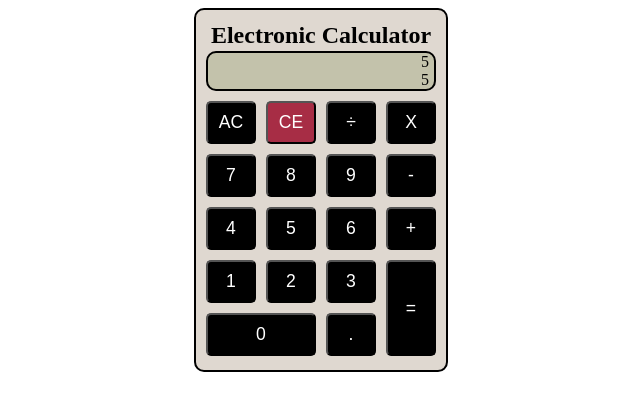
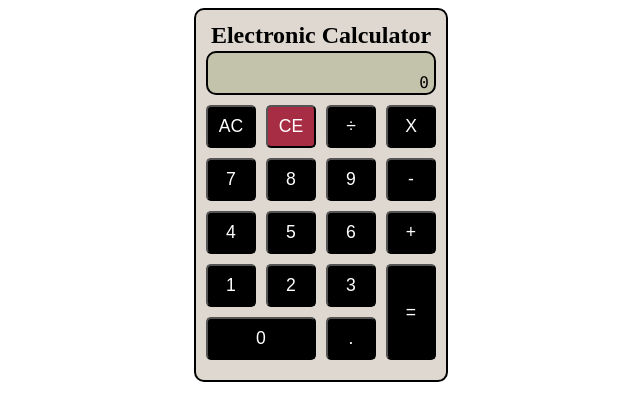
Before and after one commit to vincentntang/react-calculator-freecodecamp, a React (Create React App) app: page / in a window 1280 px wide. Shown: the top 420 px of the page, without its empty margins (319-959 px from the left). Built offline with nearby package versions, Linux system fonts and the light colour scheme; the HTML template or start-up script is replaced by a standard one.

Commit message:
Adjust css so longer formulas allowed

```diff
--- a/src/components/App.js
+++ b/src/components/App.js
@@ -8,9 +8,21 @@ import "../styles/App.css";
 
 const isOperator = /[x/+-]/;
 
+/**
+ * REQUIREMENTS
+ * It should.......
+ * Add a number
+ * Forbid sequential operators
+ * Forbid multiple "."
+ * Limit one "." per token
+ * Set to 0 if nothing added
+ *
+ * Create, Delete, Update
+ */
+
 class App extends Component {
   state = {
-    curDisplay: 5,
+    curDisplay: 0,
     prevValue: 0,
     formula: "",
     curSign: "",
@@ -35,8 +47,11 @@ class App extends Component {
       curSign: e.target.value
     });
   };
-  handleNumbers = () => {
-    console.log("handleNumbers");
+  handleNumbers = e => {
+    this.setState({
+      curDisplay: e.target.value,
+      formula: this.state.formula + e.target.value
+    });
   };
   handleEvaluate = () => {
     console.log("handleEvaluate");
@@ -50,8 +65,8 @@ class App extends Component {
         <div className="calculator">
           <Header />
           <div className="display-wrapper">
+            <Formula formula={this.state.formula} />
             <Output curDisplay={this.state.curDisplay} />
-            <Formula curDisplay={this.state.curDisplay} />
           </div>
           <Buttons
             clearAll={this.handleClearAll}
--- a/src/components/Formula.js
+++ b/src/components/Formula.js
@@ -1,5 +1,5 @@
 import React from "react";
 
-const Formula = props => <p id="currentOperation">{props.curDisplay}</p>;
+const Formula = props => <p id="currentFormula">{props.formula}</p>;
 
 export default Formula;
--- a/src/components/Output.js
+++ b/src/components/Output.js
@@ -1,5 +1,5 @@
 import React from "react";
 
-const Output = props => <p id="currentOperation">{props.curDisplay}</p>;
+const Output = props => <p id="currentOutput">{props.curDisplay}</p>;
 
 export default Output;
--- a/src/styles/App.css
+++ b/src/styles/App.css
@@ -13,7 +13,7 @@ h2#title {
   border: 2px solid black;
   border-radius: 10px;
   background-color: #dfd8d0;
-  height: 340px; /* Not sure why I can't resize */
+  height: 350px; /* Not sure why I can't resize */
 }
 
 .display-wrapper {
@@ -22,15 +22,26 @@ h2#title {
   border: 2px solid black;
   text-align: right;
   padding-right: 5px;
+  min-height: 40px;
+  max-width: 230px;
+  position: relative;
 }
-.display-wrapper #output {
-  font-size: 20px;
-}
-.display-wrapper #entry {
-  color: grey;
-}
+
 .display-wrapper p {
   margin: 0px;
+}
+.display-wrapper #currentOutput {
+  min-height: 20px;
+  width: 100%;
+  word-wrap: break-word;
+  font-family: consolas;
+}
+.display-wrapper #currentFormula {
+  min-height: 20px;
+  width: 100%;
+  word-wrap: break-word;
+  font-size: 90%;
+  font-family: arial;
 }
 
 /*********************** BUTTONS ****************/
```
Also changed, not shown: 1 other file (tests, documents, lock files or other folders).
